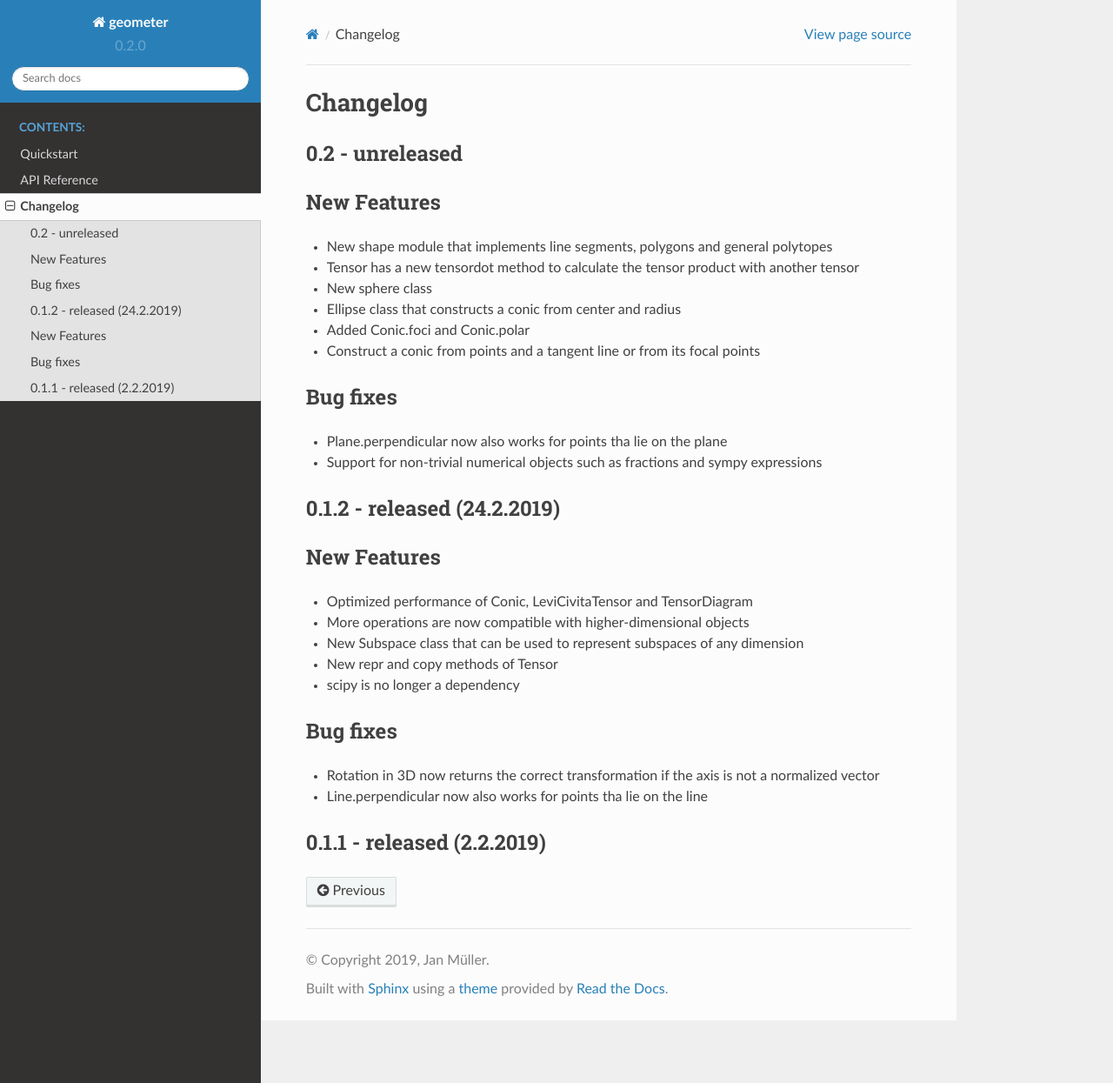
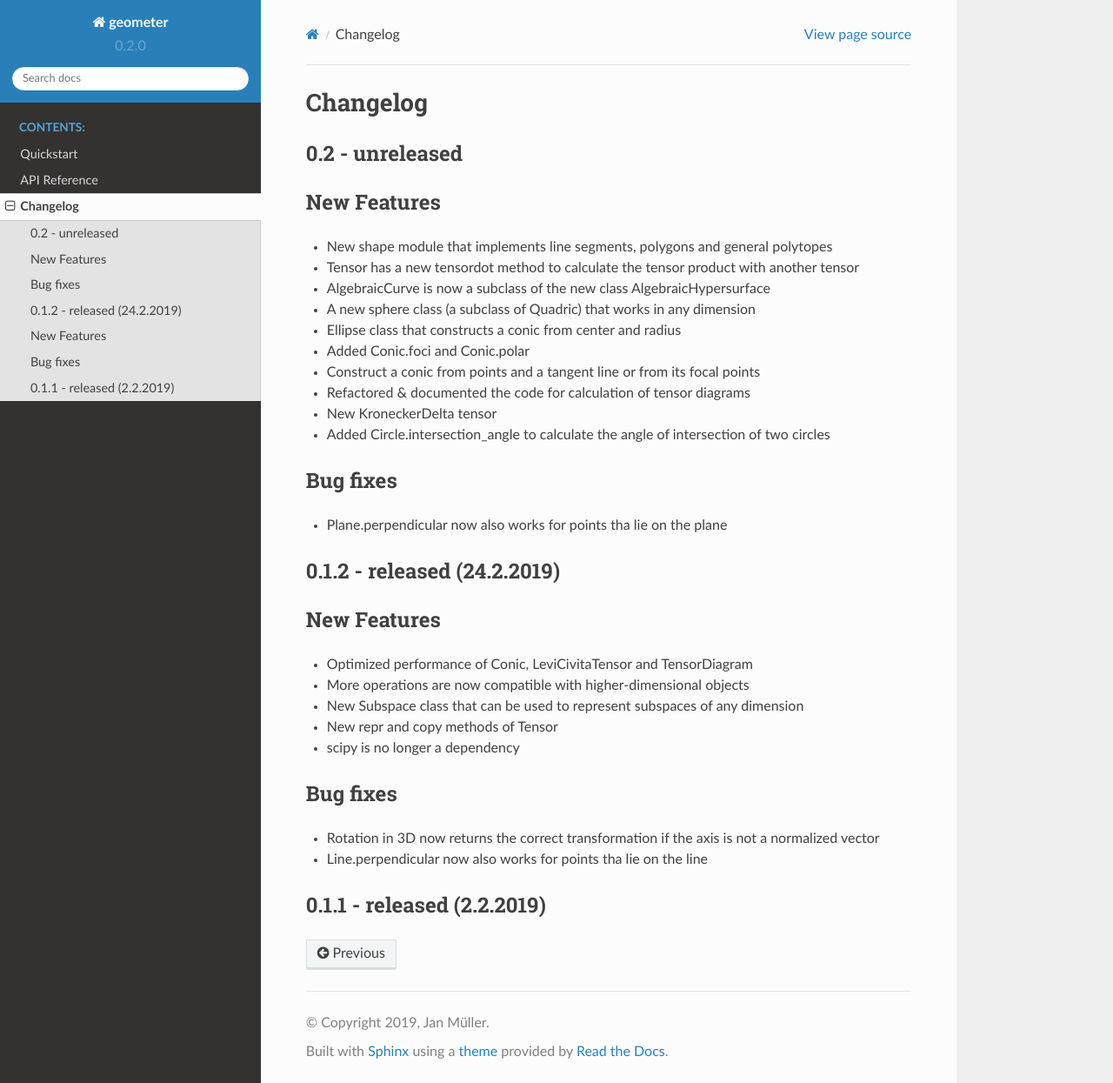
Before and after one commit to jan-mue/geometer, a Sphinx documentation site: the page built from docs/changelog.rst, in a window 1280 px wide and 1245 px high. Shown: the whole window at 87% size. Built offline with Sphinx 7.4.7 and the Read the Docs theme 2.0.0, drawn with Linux system fonts in a browser that asks for light colours.

Commit message:
updated changelog

```diff
--- a/docs/changelog.rst
+++ b/docs/changelog.rst
@@ -10,16 +10,19 @@ New Features
 
 - New shape module that implements line segments, polygons and general polytopes
 - Tensor has a new tensordot method to calculate the tensor product with another tensor
-- New sphere class
+- AlgebraicCurve is now a subclass of the new class AlgebraicHypersurface
+- A new sphere class (a subclass of Quadric) that works in any dimension
 - Ellipse class that constructs a conic from center and radius
 - Added Conic.foci and Conic.polar
 - Construct a conic from points and a tangent line or from its focal points
+- Refactored & documented the code for calculation of tensor diagrams
+- New KroneckerDelta tensor
+- Added Circle.intersection_angle to calculate the angle of intersection of two circles
 
 Bug fixes
 ---------
 
 - Plane.perpendicular now also works for points tha lie on the plane
-- Support for non-trivial numerical objects such as fractions and sympy expressions
 
 
 0.1.2 - released (24.2.2019)
```
